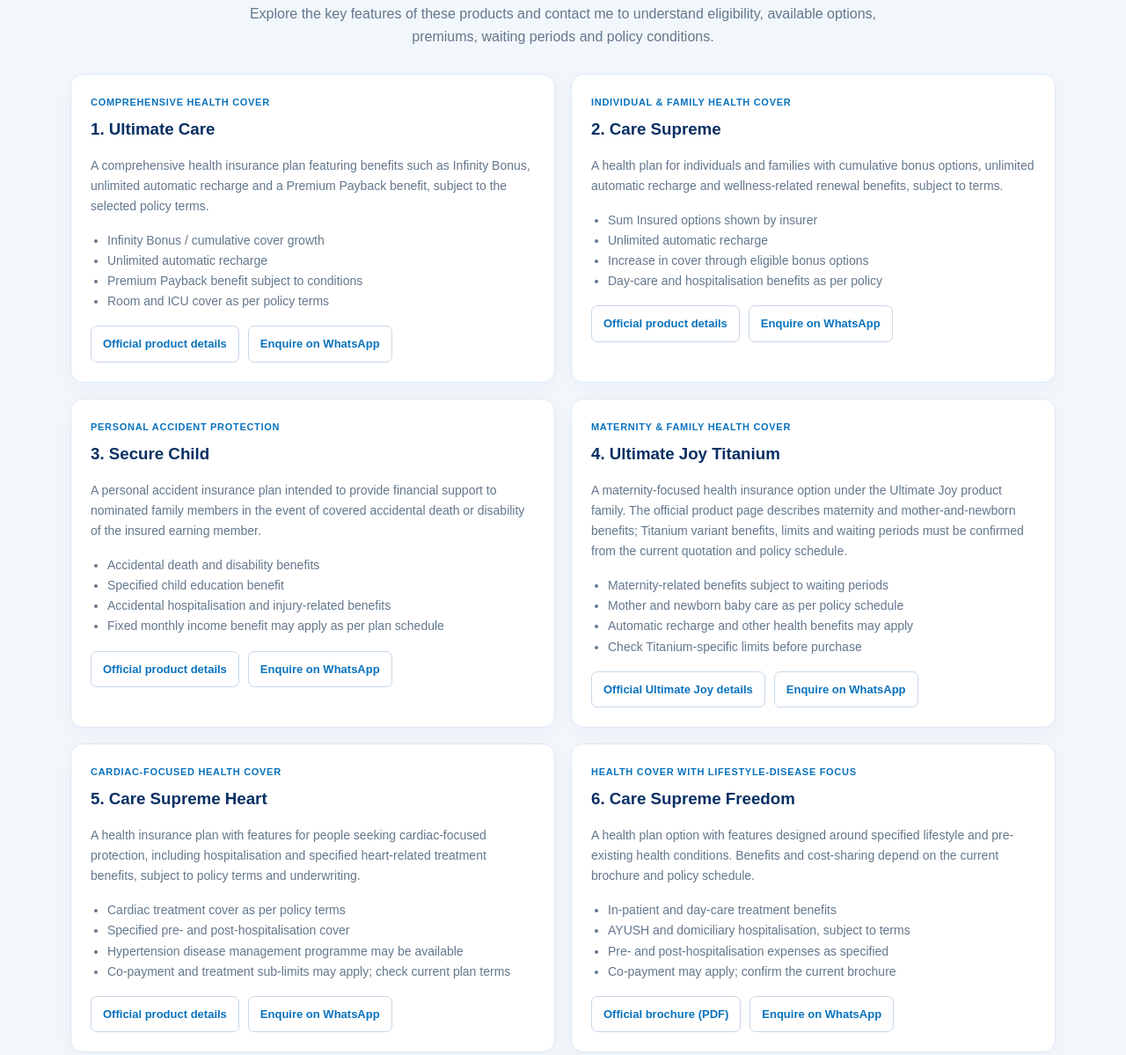
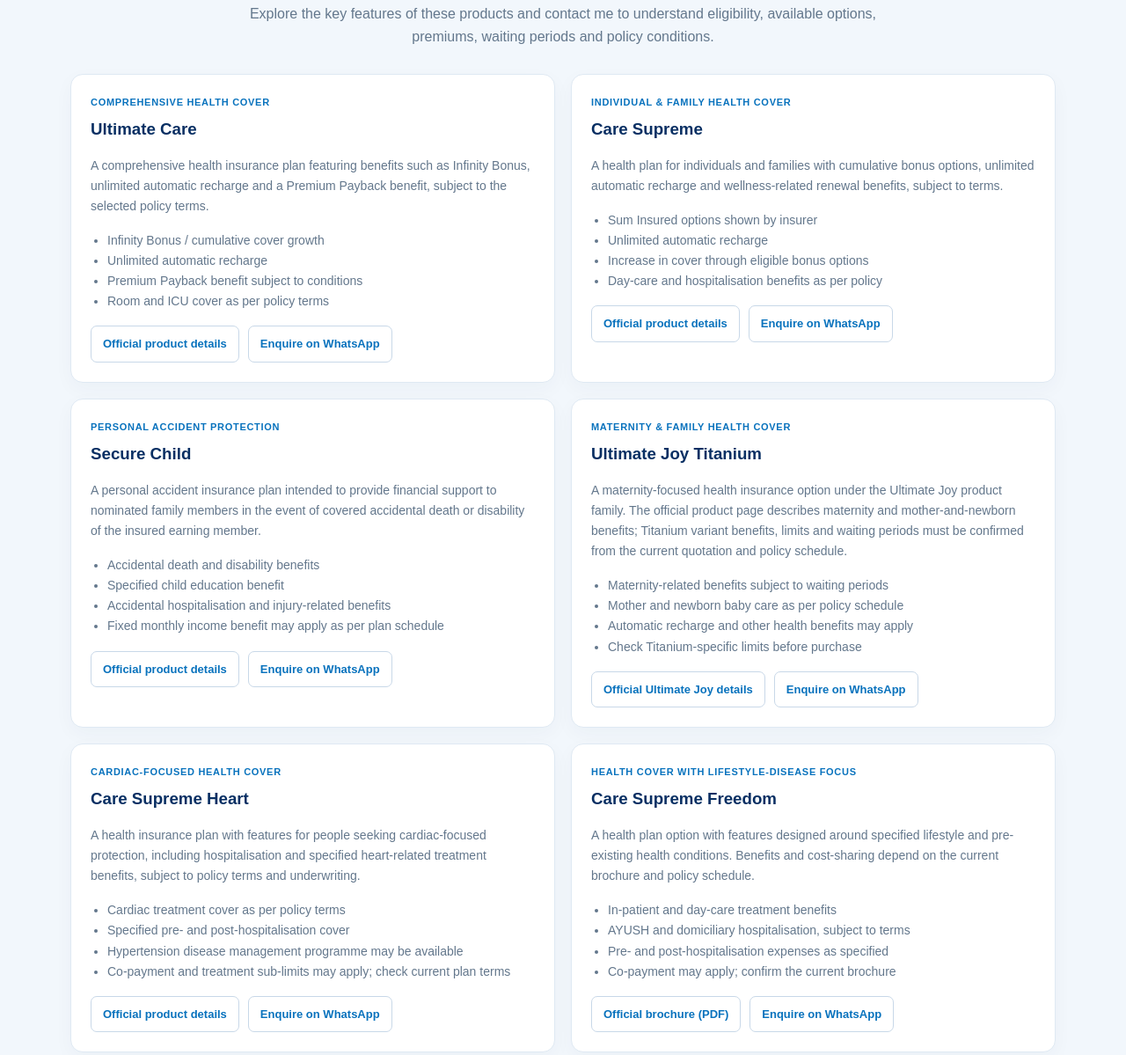
Before and after one commit to illapraveenkumar/Care-Health-Insurance, a plain HTML site: page index.html in a window 1280 px wide. Shown: the part 3219-4418 px from the top of the page at 88% size. Drawn offline with Linux system fonts and the light colour scheme.

Commit message:
Update index.html

```diff
--- a/index.html
+++ b/index.html
@@ -38,13 +38,13 @@ section{padding:62px 0}.center{text-align:center}.kicker{color:#0872bd;font-size
 <div class="card"><div class="symbol">🧓</div><h3>Senior Citizen Options</h3><p>Discuss available options and understand medical disclosures, underwriting and policy conditions.</p></div>
 </div><p class="note">Product availability, features, eligibility and coverage vary by policy. Please refer to the latest official policy wording and brochure.</p></div></section>
 <section class="soft" id="products"><div class="wrap center"><div class="kicker">Care Health Insurance product guide</div><h2>Explore Our Health Insurance Products</h2><p class="intro">Explore the key features of these products and contact me to understand eligibility, available options, premiums, waiting periods and policy conditions.</p><div class="product-grid">
-<article class="product-card"><div class="product-tag">Comprehensive health cover</div><h3>1. Ultimate Care</h3><p>A comprehensive health insurance plan featuring benefits such as Infinity Bonus, unlimited automatic recharge and a Premium Payback benefit, subject to the selected policy terms.</p><ul><li>Infinity Bonus / cumulative cover growth</li><li>Unlimited automatic recharge</li><li>Premium Payback benefit subject to conditions</li><li>Room and ICU cover as per policy terms</li></ul><div class="product-actions"><a class="product-link" href="https://www.careinsurance.com/product/ultimate-care" target="_blank" rel="noopener">Official product details</a><a class="product-link" href="https://wa.me/916301395728?text=Please%20share%20Ultimate%20Care%20plan%20details.">Enquire on WhatsApp</a></div></article>
-<article class="product-card"><div class="product-tag">Individual & family health cover</div><h3>2. Care Supreme</h3><p>A health plan for individuals and families with cumulative bonus options, unlimited automatic recharge and wellness-related renewal benefits, subject to terms.</p><ul><li>Sum Insured options shown by insurer</li><li>Unlimited automatic recharge</li><li>Increase in cover through eligible bonus options</li><li>Day-care and hospitalisation benefits as per policy</li></ul><div class="product-actions"><a class="product-link" href="https://www.careinsurance.com/product/care-supreme" target="_blank" rel="noopener">Official product details</a><a class="product-link" href="https://wa.me/916301395728?text=Please%20share%20Care%20Supreme%20plan%20details.">Enquire on WhatsApp</a></div></article>
-<article class="product-card"><div class="product-tag">Personal accident protection</div><h3>3. Secure Child</h3><p>A personal accident insurance plan intended to provide financial support to nominated family members in the event of covered accidental death or disability of the insured earning member.</p><ul><li>Accidental death and disability benefits</li><li>Specified child education benefit</li><li>Accidental hospitalisation and injury-related benefits</li><li>Fixed monthly income benefit may apply as per plan schedule</li></ul><div class="product-actions"><a class="product-link" href="https://www.careinsurance.com/product/secure-child" target="_blank" rel="noopener">Official product details</a><a class="product-link" href="https://wa.me/916301395728?text=Please%20share%20Secure%20Child%20plan%20details.">Enquire on WhatsApp</a></div></article>
-<article class="product-card"><div class="product-tag">Maternity & family health cover</div><h3>4. Ultimate Joy Titanium</h3><p>A maternity-focused health insurance option under the Ultimate Joy product family. The official product page describes maternity and mother-and-newborn benefits; Titanium variant benefits, limits and waiting periods must be confirmed from the current quotation and policy schedule.</p><ul><li>Maternity-related benefits subject to waiting periods</li><li>Mother and newborn baby care as per policy schedule</li><li>Automatic recharge and other health benefits may apply</li><li>Check Titanium-specific limits before purchase</li></ul><div class="product-actions"><a class="product-link" href="https://www.careinsurance.com/product/ultimate-joy" target="_blank" rel="noopener">Official Ultimate Joy details</a><a class="product-link" href="https://wa.me/916301395728?text=Please%20share%20Ultimate%20Joy%20Titanium%20details.">Enquire on WhatsApp</a></div></article>
-<article class="product-card"><div class="product-tag">Cardiac-focused health cover</div><h3>5. Care Supreme Heart</h3><p>A health insurance plan with features for people seeking cardiac-focused protection, including hospitalisation and specified heart-related treatment benefits, subject to policy terms and underwriting.</p><ul><li>Cardiac treatment cover as per policy terms</li><li>Specified pre- and post-hospitalisation cover</li><li>Hypertension disease management programme may be available</li><li>Co-payment and treatment sub-limits may apply; check current plan terms</li></ul><div class="product-actions"><a class="product-link" href="https://www.careinsurance.com/product/care-supreme-heart" target="_blank" rel="noopener">Official product details</a><a class="product-link" href="https://wa.me/916301395728?text=Please%20share%20Care%20Supreme%20Heart%20plan%20details.">Enquire on WhatsApp</a></div></article>
-<article class="product-card"><div class="product-tag">Health cover with lifestyle-disease focus</div><h3>6. Care Supreme Freedom</h3><p>A health plan option with features designed around specified lifestyle and pre-existing health conditions. Benefits and cost-sharing depend on the current brochure and policy schedule.</p><ul><li>In-patient and day-care treatment benefits</li><li>AYUSH and domiciliary hospitalisation, subject to terms</li><li>Pre- and post-hospitalisation expenses as specified</li><li>Co-payment may apply; confirm the current brochure</li></ul><div class="product-actions"><a class="product-link" href="https://cms.careinsurance.com/cms/public/uploads/download_center/care-supreme-freedom---brochure.pdf" target="_blank" rel="noopener">Official brochure (PDF)</a><a class="product-link" href="https://wa.me/916301395728?text=Please%20share%20Care%20Supreme%20Freedom%20plan%20details.">Enquire on WhatsApp</a></div></article>
-<article class="product-card"><div class="product-tag">Domestic + international cover</div><h3>7. Care Supreme Global</h3><p>A health insurance option combining domestic cover with eligible treatment abroad through the applicable global cover option. Overseas geography, planned/emergency treatment eligibility and limits depend on the selected option and policy terms.</p><ul><li>Global treatment cover as per selected geography</li><li>Domestic hospitalisation and day-care benefits</li><li>Automatic recharge for eligible claims, as per policy terms</li><li>Waiting periods and overseas eligibility restrictions apply</li></ul><div class="product-actions"><a class="product-link" href="https://www.careinsurance.com/product/care-supreme-global" target="_blank" rel="noopener">Official product details</a><a class="product-link" href="https://wa.me/916301395728?text=Please%20share%20Care%20Supreme%20Global%20plan%20details.">Enquire on WhatsApp</a></div></article>
+<article class="product-card"><div class="product-tag">Comprehensive health cover</div><h3>Ultimate Care</h3><p>A comprehensive health insurance plan featuring benefits such as Infinity Bonus, unlimited automatic recharge and a Premium Payback benefit, subject to the selected policy terms.</p><ul><li>Infinity Bonus / cumulative cover growth</li><li>Unlimited automatic recharge</li><li>Premium Payback benefit subject to conditions</li><li>Room and ICU cover as per policy terms</li></ul><div class="product-actions"><a class="product-link" href="https://www.careinsurance.com/product/ultimate-care" target="_blank" rel="noopener">Official product details</a><a class="product-link" href="https://wa.me/916301395728?text=Please%20share%20Ultimate%20Care%20plan%20details.">Enquire on WhatsApp</a></div></article>
+<article class="product-card"><div class="product-tag">Individual & family health cover</div><h3>Care Supreme</h3><p>A health plan for individuals and families with cumulative bonus options, unlimited automatic recharge and wellness-related renewal benefits, subject to terms.</p><ul><li>Sum Insured options shown by insurer</li><li>Unlimited automatic recharge</li><li>Increase in cover through eligible bonus options</li><li>Day-care and hospitalisation benefits as per policy</li></ul><div class="product-actions"><a class="product-link" href="https://www.careinsurance.com/product/care-supreme" target="_blank" rel="noopener">Official product details</a><a class="product-link" href="https://wa.me/916301395728?text=Please%20share%20Care%20Supreme%20plan%20details.">Enquire on WhatsApp</a></div></article>
+<article class="product-card"><div class="product-tag">Personal accident protection</div><h3>Secure Child</h3><p>A personal accident insurance plan intended to provide financial support to nominated family members in the event of covered accidental death or disability of the insured earning member.</p><ul><li>Accidental death and disability benefits</li><li>Specified child education benefit</li><li>Accidental hospitalisation and injury-related benefits</li><li>Fixed monthly income benefit may apply as per plan schedule</li></ul><div class="product-actions"><a class="product-link" href="https://www.careinsurance.com/product/secure-child" target="_blank" rel="noopener">Official product details</a><a class="product-link" href="https://wa.me/916301395728?text=Please%20share%20Secure%20Child%20plan%20details.">Enquire on WhatsApp</a></div></article>
+<article class="product-card"><div class="product-tag">Maternity & family health cover</div><h3>Ultimate Joy Titanium</h3><p>A maternity-focused health insurance option under the Ultimate Joy product family. The official product page describes maternity and mother-and-newborn benefits; Titanium variant benefits, limits and waiting periods must be confirmed from the current quotation and policy schedule.</p><ul><li>Maternity-related benefits subject to waiting periods</li><li>Mother and newborn baby care as per policy schedule</li><li>Automatic recharge and other health benefits may apply</li><li>Check Titanium-specific limits before purchase</li></ul><div class="product-actions"><a class="product-link" href="https://www.careinsurance.com/product/ultimate-joy" target="_blank" rel="noopener">Official Ultimate Joy details</a><a class="product-link" href="https://wa.me/916301395728?text=Please%20share%20Ultimate%20Joy%20Titanium%20details.">Enquire on WhatsApp</a></div></article>
+<article class="product-card"><div class="product-tag">Cardiac-focused health cover</div><h3>Care Supreme Heart</h3><p>A health insurance plan with features for people seeking cardiac-focused protection, including hospitalisation and specified heart-related treatment benefits, subject to policy terms and underwriting.</p><ul><li>Cardiac treatment cover as per policy terms</li><li>Specified pre- and post-hospitalisation cover</li><li>Hypertension disease management programme may be available</li><li>Co-payment and treatment sub-limits may apply; check current plan terms</li></ul><div class="product-actions"><a class="product-link" href="https://www.careinsurance.com/product/care-supreme-heart" target="_blank" rel="noopener">Official product details</a><a class="product-link" href="https://wa.me/916301395728?text=Please%20share%20Care%20Supreme%20Heart%20plan%20details.">Enquire on WhatsApp</a></div></article>
+<article class="product-card"><div class="product-tag">Health cover with lifestyle-disease focus</div><h3>Care Supreme Freedom</h3><p>A health plan option with features designed around specified lifestyle and pre-existing health conditions. Benefits and cost-sharing depend on the current brochure and policy schedule.</p><ul><li>In-patient and day-care treatment benefits</li><li>AYUSH and domiciliary hospitalisation, subject to terms</li><li>Pre- and post-hospitalisation expenses as specified</li><li>Co-payment may apply; confirm the current brochure</li></ul><div class="product-actions"><a class="product-link" href="https://cms.careinsurance.com/cms/public/uploads/download_center/care-supreme-freedom---brochure.pdf" target="_blank" rel="noopener">Official brochure (PDF)</a><a class="product-link" href="https://wa.me/916301395728?text=Please%20share%20Care%20Supreme%20Freedom%20plan%20details.">Enquire on WhatsApp</a></div></article>
+<article class="product-card"><div class="product-tag">Domestic + international cover</div><h3>Care Supreme Global</h3><p>A health insurance option combining domestic cover with eligible treatment abroad through the applicable global cover option. Overseas geography, planned/emergency treatment eligibility and limits depend on the selected option and policy terms.</p><ul><li>Global treatment cover as per selected geography</li><li>Domestic hospitalisation and day-care benefits</li><li>Automatic recharge for eligible claims, as per policy terms</li><li>Waiting periods and overseas eligibility restrictions apply</li></ul><div class="product-actions"><a class="product-link" href="https://www.careinsurance.com/product/care-supreme-global" target="_blank" rel="noopener">Official product details</a><a class="product-link" href="https://wa.me/916301395728?text=Please%20share%20Care%20Supreme%20Global%20plan%20details.">Enquire on WhatsApp</a></div></article>
 </div><p class="product-note"><strong>Important:</strong> This is a brief product overview for information only, not a policy contract or a recommendation. Features, limits, co-payments, exclusions, waiting periods, eligibility, add-ons and availability may change and can differ by variant. Always check the latest official brochure, Customer Information Sheet (CIS), policy wording and policy schedule before advising or purchasing. Insurance is subject matter of solicitation.</p></div></section>
 <section class="soft" id="careers"><div class="wrap center"><div class="kicker">Career & business opportunities</div><h2>Build Your Career in Health Insurance</h2><p class="intro">Looking for extra income or a full-time career? Talk to us about the roles, eligibility and official onboarding process.</p><div class="cards">
 <div class="card"><div class="symbol">🧑‍💼</div><h3>Insurance Advisor / Agent</h3><p>Help customers understand health insurance choices and build professional relationships.</p><ul><li>Training and guidance</li><li>Flexible work possibilities, role permitting</li><li>Digital tools and support, where applicable</li></ul><a class="btn gold" href="#contact">Enquire Now</a></div>
```
